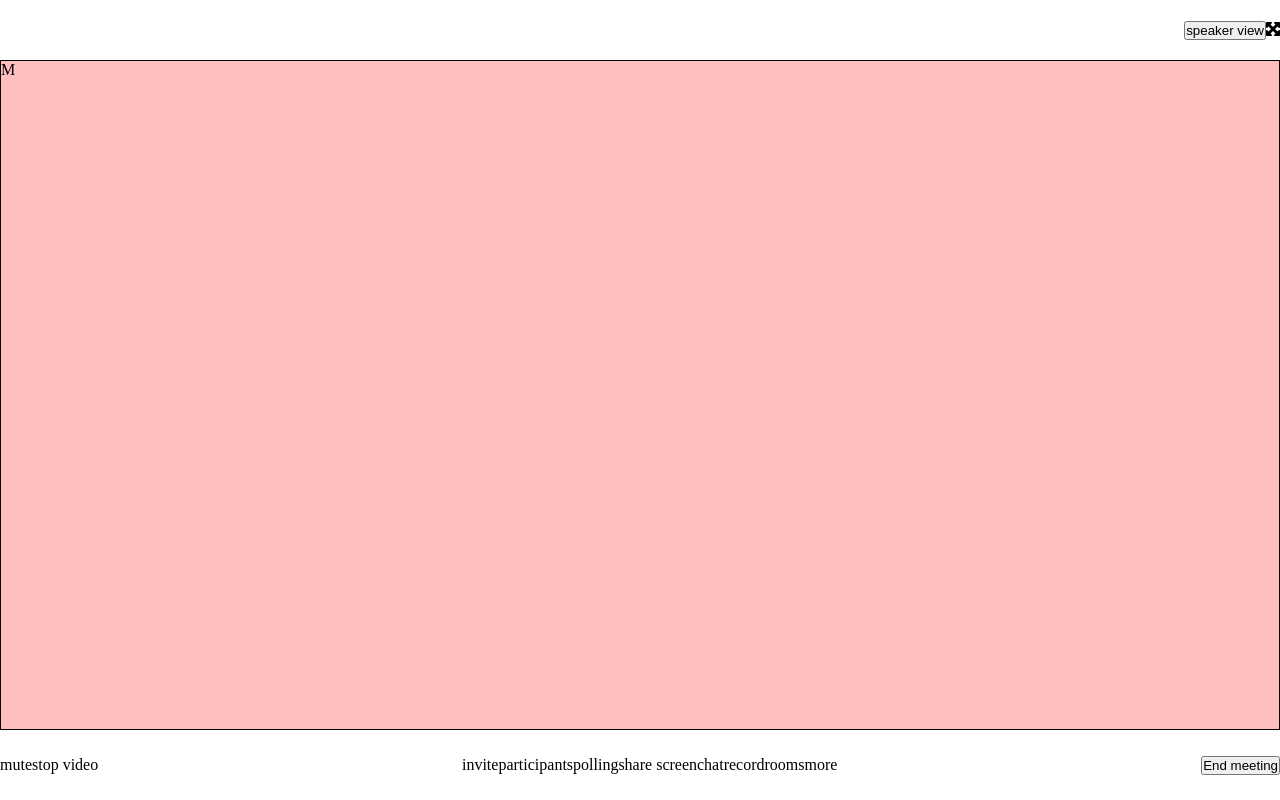
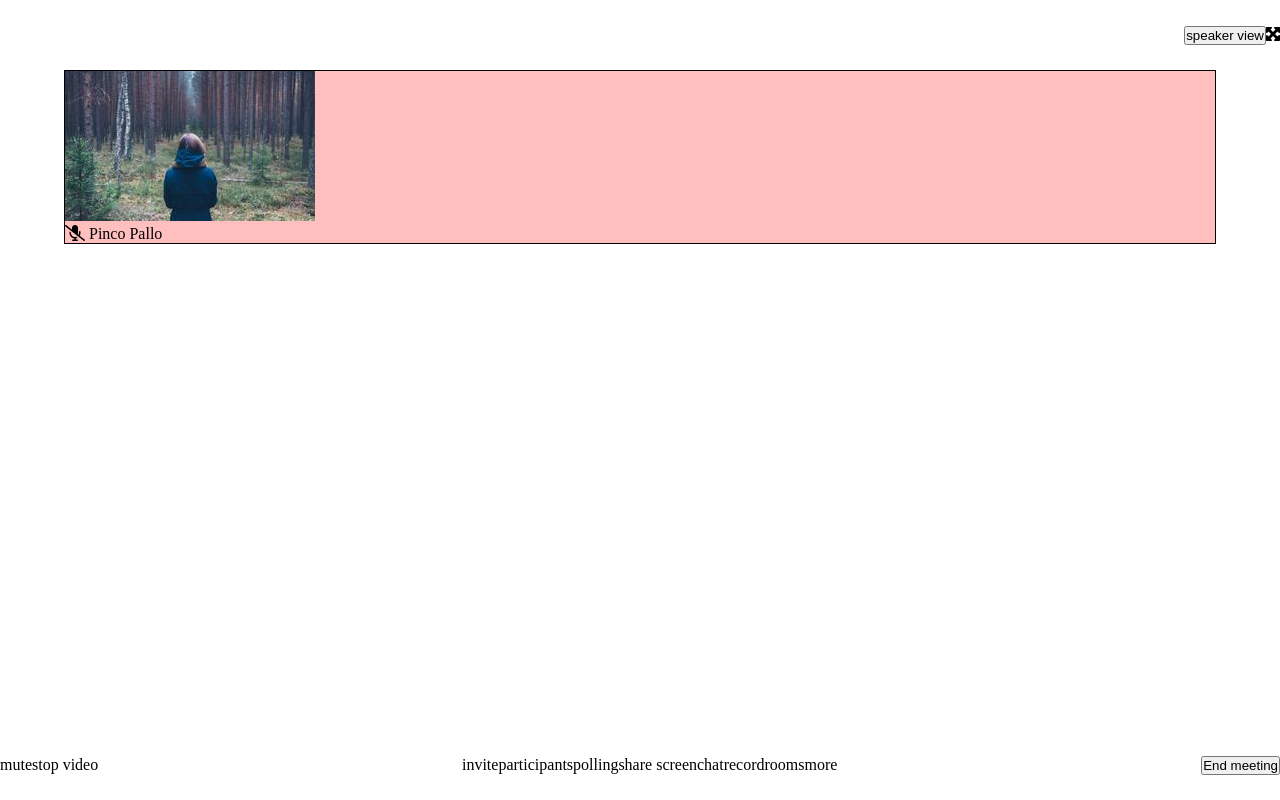
Before and after one commit to andreaa21/html-css-zoom, a plain HTML site: page index.html in a window 1280 px wide. Drawn offline with Linux system fonts and the light colour scheme.

Commit message:
add user to main

```diff
--- a/css/style.css
+++ b/css/style.css
@@ -15,10 +15,15 @@
   display: flex;
 }
 
+.container{
+  margin: 0 auto;
+  width: 90%;
+}
+
 /* HEADER */
 
 header{
-  height: 60px;
+  height: 70px;
   justify-content: flex-end;
   align-items: center;
 }
@@ -31,7 +36,7 @@ header nav ul{
 /* MAIN */
 
 main{
-  height: calc(100vh - 130px);
+  height: calc(100vh - 140px);
 }
 
 
--- a/index.html
+++ b/index.html
@@ -26,8 +26,16 @@
     </nav>
   </header>
 
-  <main class="debug">
-    M
+  <main class="">
+    <div class="container debug">
+      <div class="user">
+        <img src="img/immagine.jpg" alt="user-image">
+        <div class="username">
+          <i class="fa-solid fa-microphone-slash"></i>
+          <span>Pinco Pallo</span>
+        </div>
+      </div>
+    </div>
   </main>
 
   <footer class="d-flex">
```
